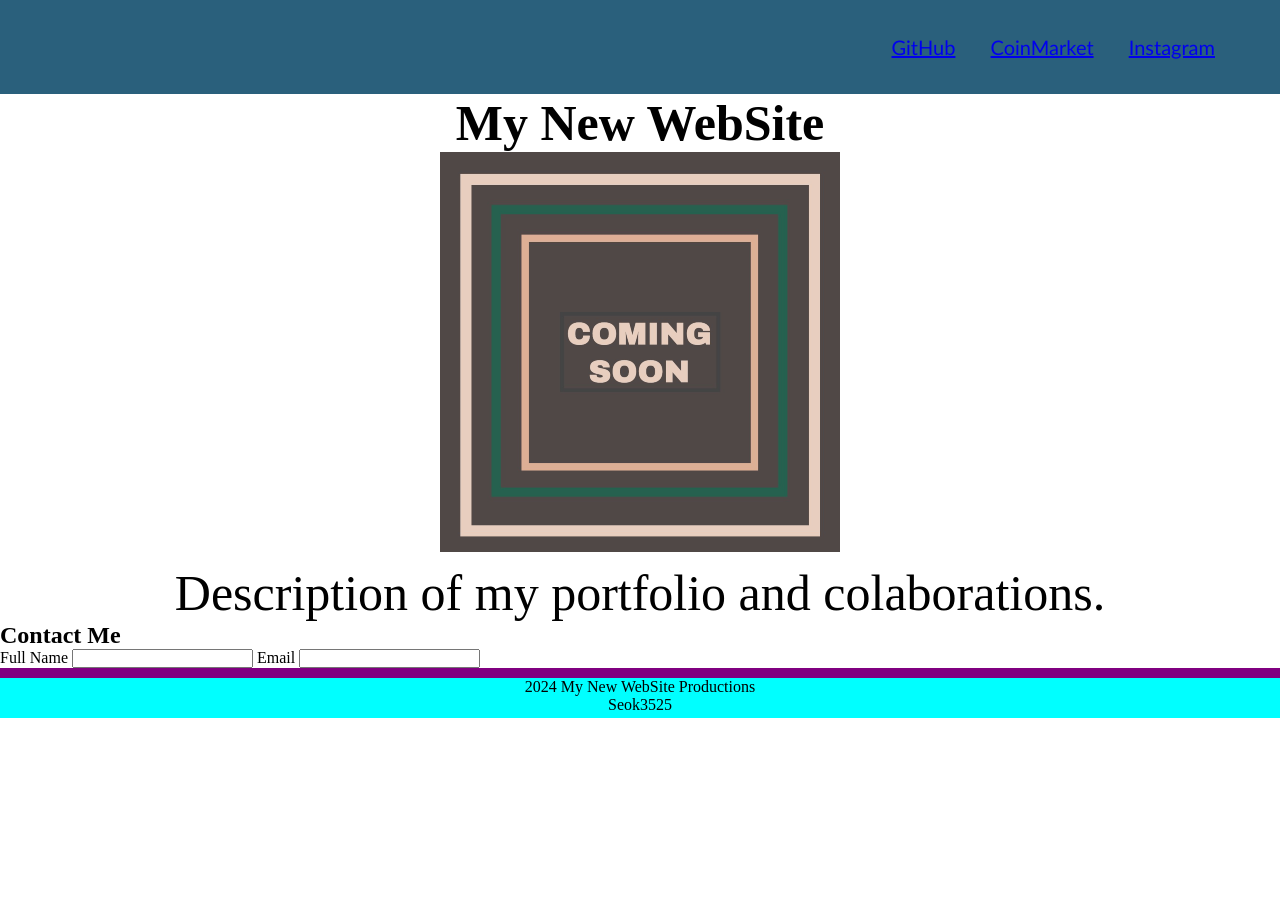
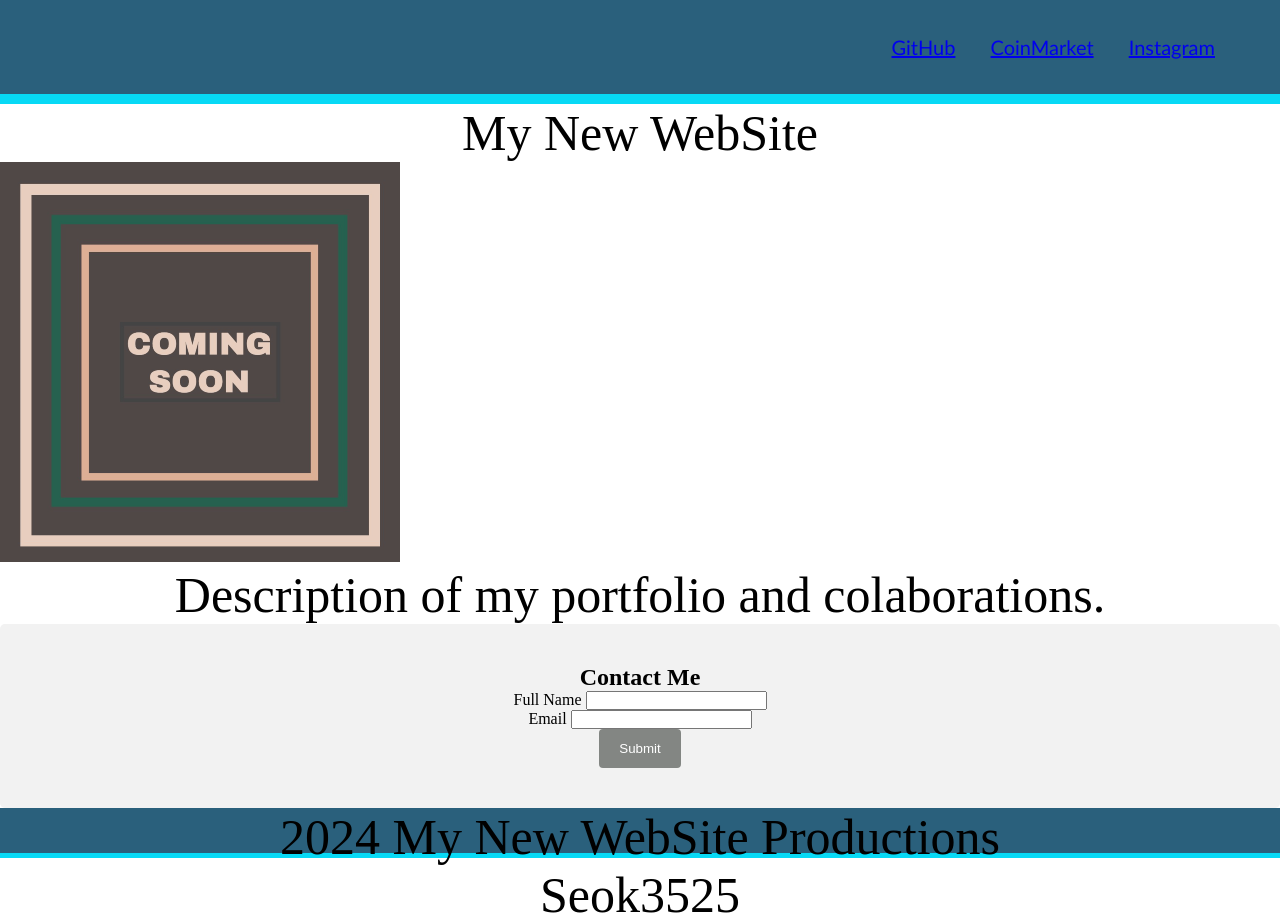
Before and after one commit to seokhh10/demofirstday, a plain HTML site: page index.html in a window 1280 px wide. Before the commit the page ends 800 px from the top, so only its background shows below. Drawn offline with Linux system fonts and the light colour scheme.

Commit message:
added 3 links at the header, fixed footer and styled the webpage

```diff
--- a/assets/style.css
+++ b/assets/style.css
@@ -10,6 +10,7 @@ header {
     font-size: 20px;
     font-family: 'Trebuchet MS', 'Lucida Sans Unicode', 'Lucida Grande', 'Lucida Sans', Arial, sans-serif;
     background-color: #2a607c;
+    border-bottom: 10px solid rgb(7, 217, 245) ;
     text-align: right;
 
 }
@@ -17,23 +18,46 @@ header {
 li {
     display: inline;
     margin-right: 30px;
+}
+
+p {
+   text-align: center;
+   font-size: 50px;
+   }
+
+.container {
+    border-radius: 5px;
+    background-color: #f2f2f2;
+    padding: 40px;
+  }
+
+h2, form {
+    text-align: center;
+}
+
+.div {
+    width: 100px;
+    height: 70px;
+   background-color: gainsboro;
+}
+
+button {
+   background-color: #838683;
+   color: white;
+   padding: 12px 20px;
+   border: none;
+   border-radius: 4px;
+   cursor: pointer;
+}
+
+input[button=Submit]:hover {
+    background-color: bisque;
 
 }
-
-#github {
-    display: inline-block;
-}
-
-h1, section {
-   text-align: center;
-   font-size: 50px;
-}
-
-
 footer {
-    background-color: aqua;
+    background-color:  #2a607c;
     text-align: center;
     width: auto;
     height: 50px;
-    border-top: 10px solid purple ;
+    border-bottom: 5px solid rgb(7, 217, 245) ;
 }
--- a/index.html
+++ b/index.html
@@ -18,7 +18,7 @@
     </header>
 
     <section>
-        <h1>My New WebSite</h1>
+        <p>My New WebSite</p>
         <img src="./assets/images/image-1.png" alt="comming soon square">
         <p>Description of my portfolio and colaborations.</p>
     </section>
@@ -29,9 +29,11 @@
 
         <label for="fname">Full Name</label>
         <input type="text" name="fname">
-
+        <br>
         <label for="mail">Email</label>
         <input type="text" name="mail">
+        <br>
+        <button>Submit</button>
 
     </form>
 
```
